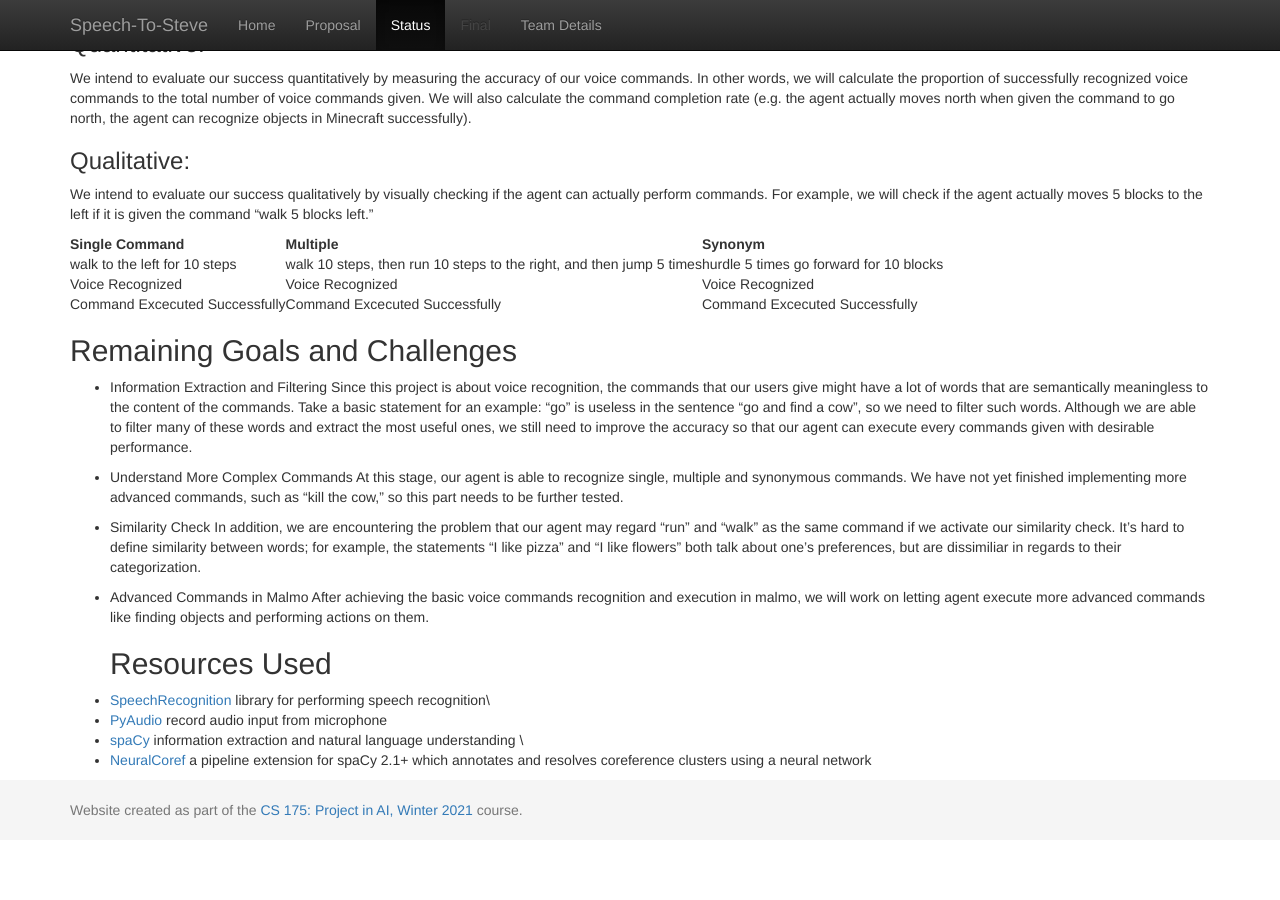
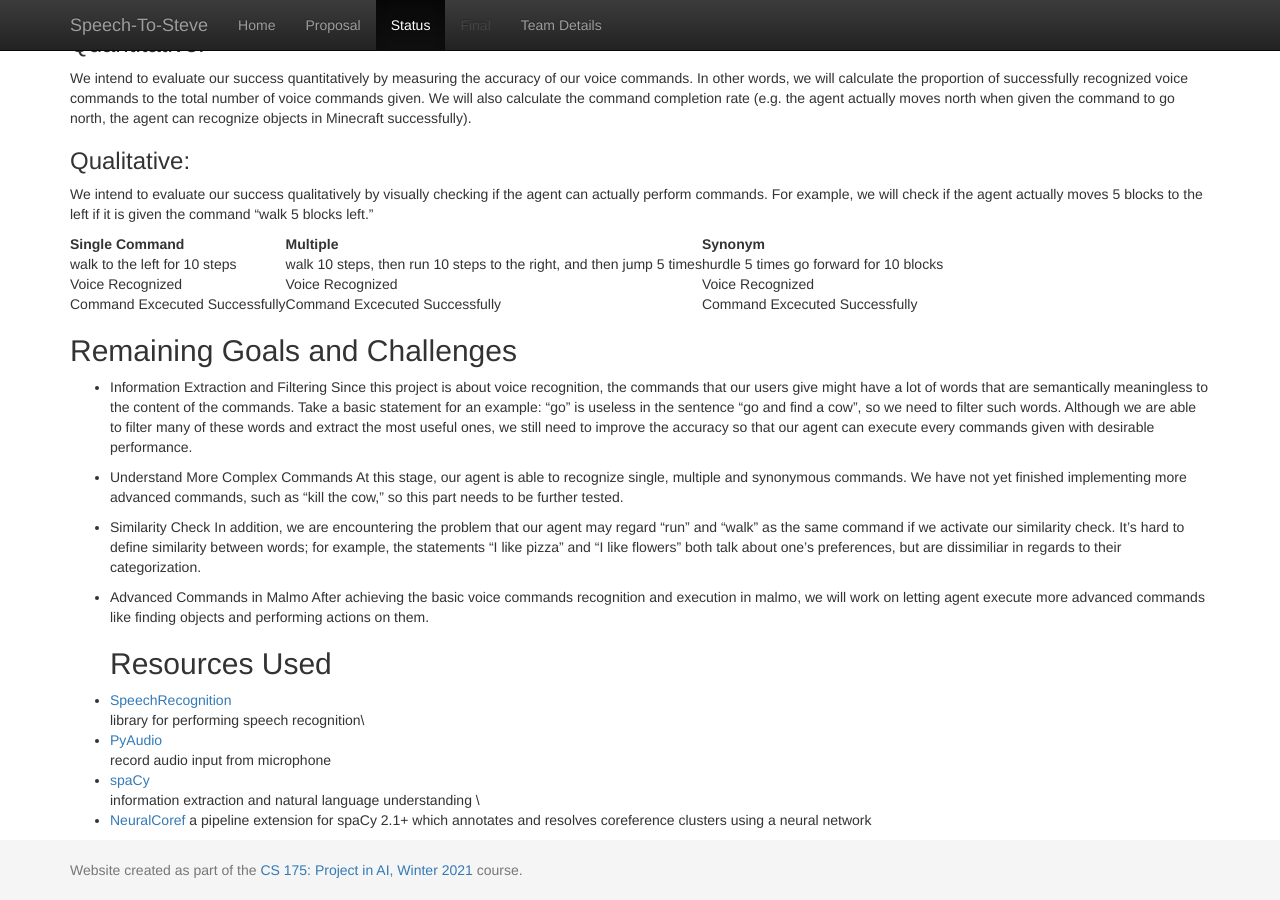
Before and after one commit to geeeeeeeeew/CS-175-Team-Direction-, a Jekyll site: the page built from docs/status.md, in a window 1280 px wide and 900 px high, scrolled down 1403 px. Built offline with Jekyll 4.4.1, drawn with Linux system fonts in a browser that asks for light colours; before the commit the page ends 2243 px from its top, so only the background shows below that.

```diff
--- a/docs/status.md
+++ b/docs/status.md
@@ -50,11 +50,11 @@ We intend to evaluate our success qualitatively by visually checking if the agen
 - Advanced Commands in Malmo
   After achieving the basic voice commands recognition and execution in malmo, we will work on letting agent execute more advanced commands like finding objects and performing actions on them.
 ## Resources Used
-- [SpeechRecognition](https://pypi.org/project/SpeechRecognition/)
+- [SpeechRecognition](https://pypi.org/project/SpeechRecognition/)\
 library for performing speech recognition\
-- [PyAudio](https://pypi.org/project/PyAudio/)
+- [PyAudio](https://pypi.org/project/PyAudio/)\
 record audio input from microphone
-- [spaCy](https://spacy.io/usage/spacy-10z)
+- [spaCy](https://spacy.io/usage/spacy-10z)\
 information extraction and natural language understanding \
 - [NeuralCoref](https://github.com/huggingface/neuralcoref/pulls)
 a pipeline extension for spaCy 2.1+ which annotates and resolves coreference clusters using a neural network
```
